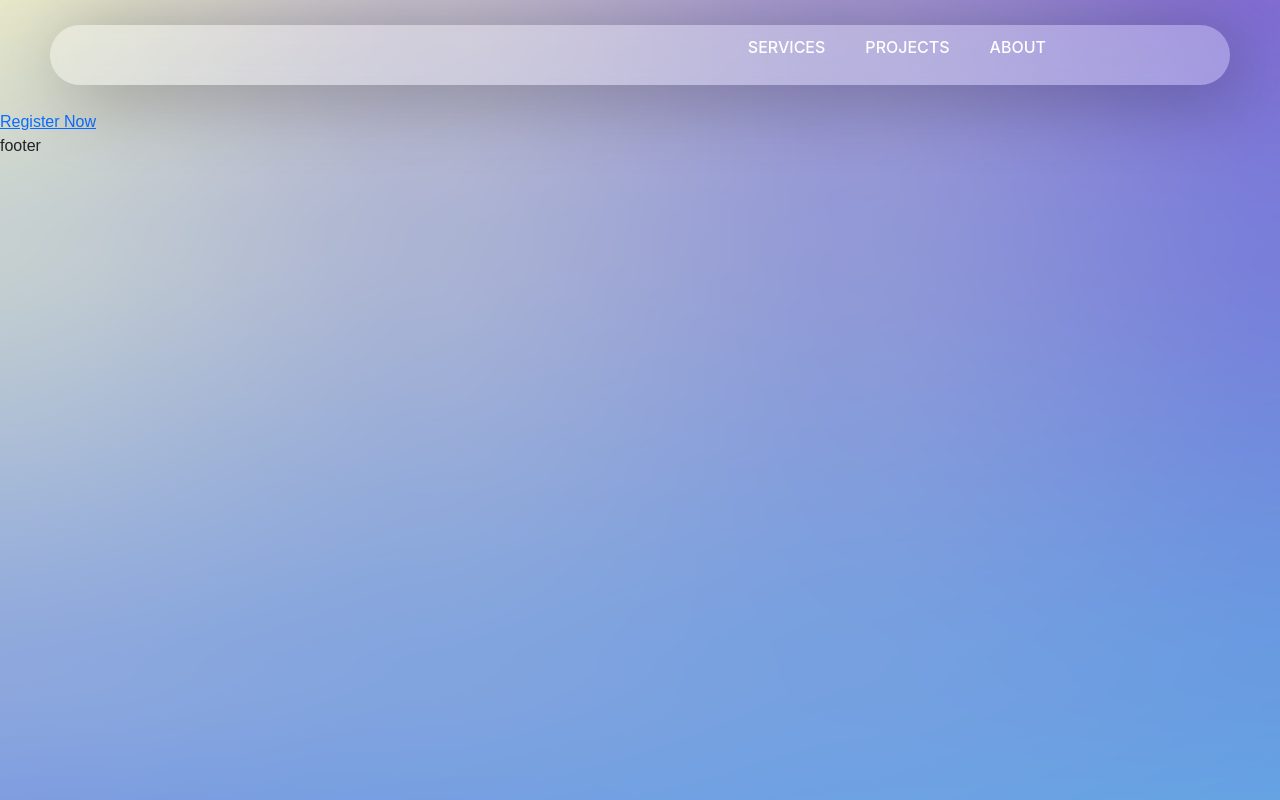
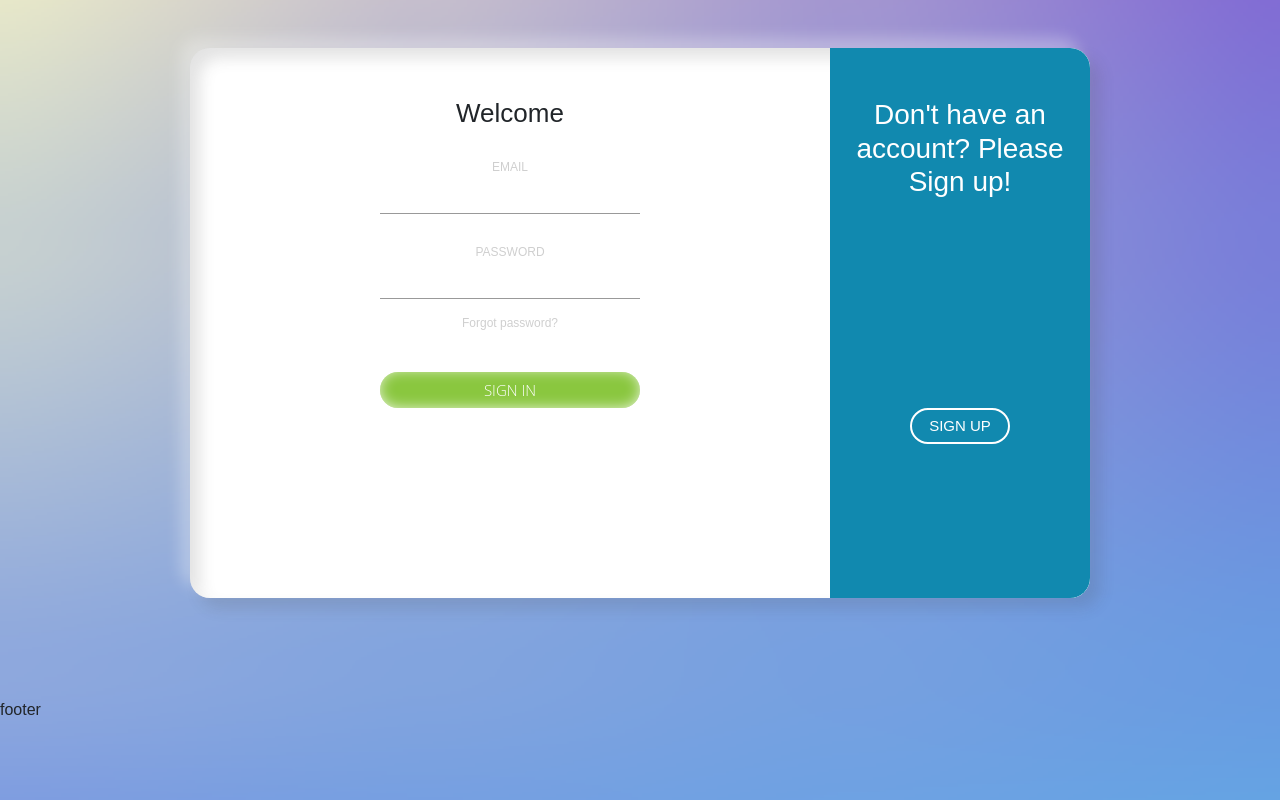
Before and after one commit to xxEasterGrymm/here4You, a React (Create React App) app: page / in a window 1280 px wide. Built offline with nearby package versions, Linux system fonts and the light colour scheme.

Commit message:
home page added

```diff
--- a/src/App.js
+++ b/src/App.js
@@ -1,8 +1,7 @@
 import React from "react";
-import {BrowserRouter as Router, Route, Routes} from 'react-router-dom'
-import Landing from './components/landing/landing'
-import Registration from './components/registration/registration'
-import Header from "./components/header/header";
+import {BrowserRouter as Router, Route, Routes} from 'react-router-dom';
+import Registration from './components/registration/registration';
+import Home from './components/home/home';
 import Footer from "./components/footer/footer";
 import 'bootstrap/dist/css/bootstrap.min.css';
 import './styles/styles.scss';
@@ -11,10 +10,9 @@ function App() {
   return (
     <div className='app'>
       <Router>
-      <Header />
         <Routes>
-          <Route path="/" element={<Landing />}></Route>
-          <Route path="/registration" element={<Registration />}></Route>
+          <Route path="/" element={<Registration />}></Route>
+          <Route path="/home" element={<Home />}></Route>
         </Routes>
         <Footer />
       </Router>
--- /dev/null
+++ b/src/components/home/home.js
@@ -0,0 +1,11 @@
+import React from 'react';
+import Header from '../header/header';
+
+export default function home() {
+  return (
+    <div>
+        <Header />
+        home
+    </div>
+  )
+}
--- a/src/components/landing/hero.js
+++ /dev/null
@@ -1,12 +0,0 @@
-import React, { PureComponent } from 'react';
-import { Link } from "react-router-dom";
-
-export default class Hero extends PureComponent {
-    render() {
-        return (
-            <div>
-                <Link className="header_link" to="/registration">Register Now</Link>
-            </div>
-        )
-    }
-}
--- a/src/components/landing/landing.js
+++ /dev/null
@@ -1,12 +0,0 @@
-import React from 'react';
-import Hero from './hero';
-
-export default class Landing extends React.Component {
-    render() {
-        return (
-            <div id="landing">
-                <Hero />
-            </div>
-        );
-    }
-}
--- a/src/styles/header.scss
+++ b/src/styles/header.scss
@@ -53,13 +53,6 @@
     box-shadow: inset 0px -1px 15px -3px #FFFFFF;
   }
 
-  button:hover{
-    color: #03045e;
-    font-weight: 700;
-    background-color: #03045e;
-    background-image: linear-gradient(125deg, #4158D0 0%, #C850C0 46%, #FFCC70 100%);
-  }
-
 
   li a {
     font-family: inter, sans-serif;
--- a/src/styles/styles.scss
+++ b/src/styles/styles.scss
@@ -1,5 +1,4 @@
 @import './header.scss';
-@import './hero.scss';
 @import './footer.scss';
 @import './form.scss';
 
```
Also changed, not shown: src/styles/hero.scss (deleted).
